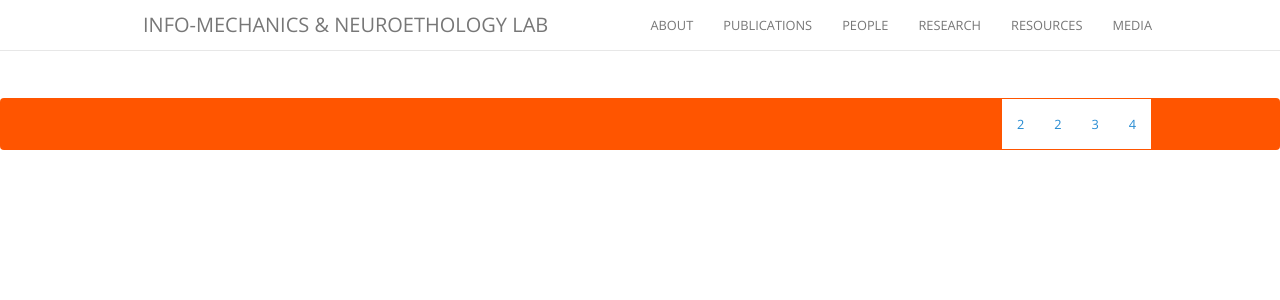
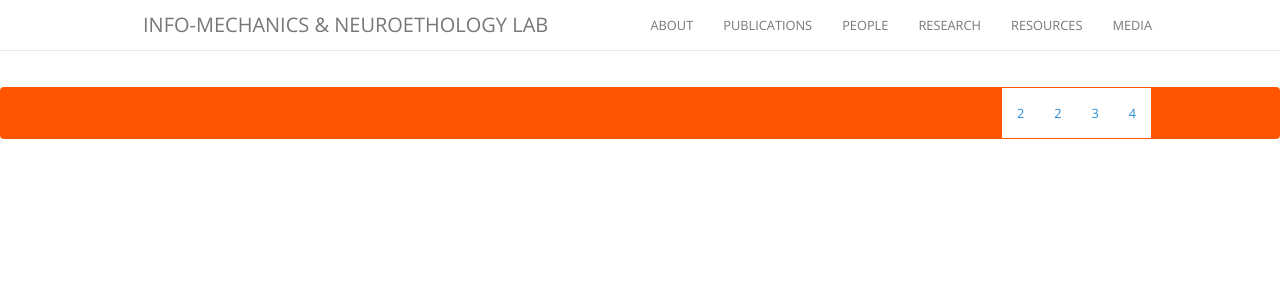
Before and after one commit to maciverlab/maciverlab.github.io, a Jekyll site: the page built from research.html, in a window 1280 px wide. Shown: the top 300 px of the page. Built offline with Jekyll 4.4.1, drawn with Linux system fonts in a browser that asks for light colours; nearby versions of some CDN libraries; comment, search, counter and statistics services are not loaded.

Commit message:
Update research.html

```diff
--- a/research.html
+++ b/research.html
@@ -4,7 +4,7 @@ title: Research
 permalink: /research/
 ---
 
-<nav class="navbar navbar-custom" style="margin-top: 0px;">
+<nav class="navbar navbar-custom" style="margin-top: -1em;">
         <div class="container">
             <!-- Brand and toggle get grouped for better mobile display -->
             <div class="navbar-header page-scroll">
@@ -21,7 +21,7 @@ permalink: /research/
 
             <!-- Collect the nav links, forms, and other content for toggling -->
             <div class="collapse navbar-collapse" id="bs-example-navbar-collapse-1">
-                <ul class="nav navbar-nav navbar-right">
+                <ul class="nav navbar-custom navbar-right">
                     <ul class="nav navbar-nav navbar-right">
                      <li><a class='name' href="#">2</a></li>
                      <li><a class='name' href="#">2</a></li>
```
